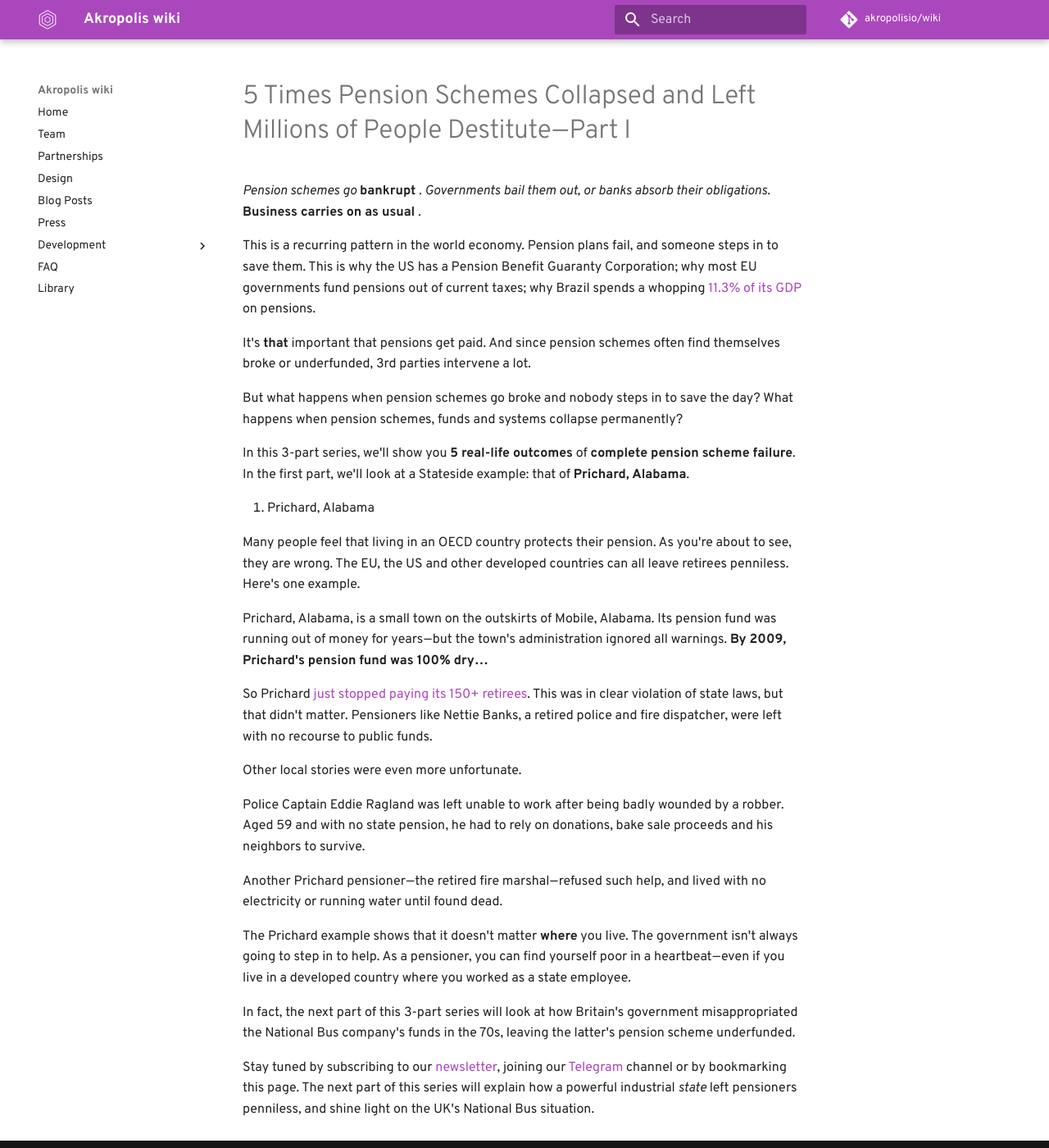
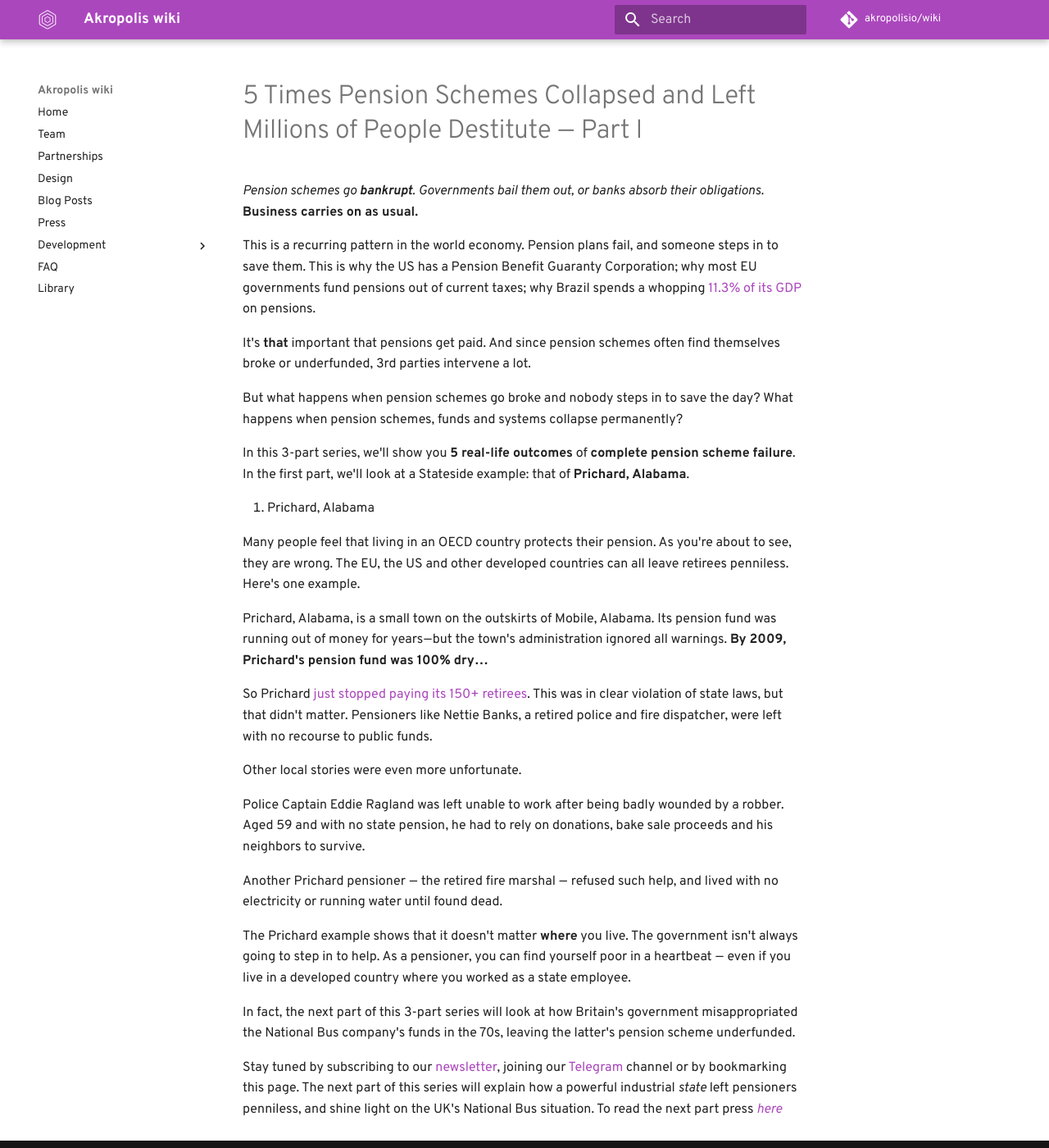
Before and after one commit to kaonone/wiki, an MkDocs documentation site: the page built from docs/library/2018 5 Times Pension Schemes Collapsed and Left Millions of People Destitute 1.md, in a window 1280 px wide and 1400 px high. Shown: the whole window at 82% size. Built offline with MkDocs 1.6.1 and Material for MkDocs 9.7.7, drawn with Linux system fonts in a browser that asks for light colours; some web fonts are replaced; comment, search, counter and statistics services are not loaded; old or Windows-style settings are respelled for this version of MkDocs.

Commit message:
Links and misprints fix

```diff
--- a/docs/library/2018 5 Times Pension Schemes Collapsed and Left Millions of People Destitute 1.md
+++ b/docs/library/2018 5 Times Pension Schemes Collapsed and Left Millions of People Destitute 1.md
@@ -1,6 +1,6 @@
-# 5 Times Pension Schemes Collapsed and Left Millions of People Destitute — Part I
+# 5 Times Pension Schemes Collapsed and Left Millions of People Destitute  —  Part I
 
-_Pension schemes go_ **bankrupt** _. Governments bail them out, or banks absorb their obligations._ **Business carries on as usual** _._
+_Pension schemes go **bankrupt**._ _Governments bail them out, or banks absorb their obligations._ **Business carries on as usual.**
 
 This is a recurring pattern in the world economy. Pension plans fail, and someone steps in to save them. This is why the US has a Pension Benefit Guaranty Corporation; why most EU governments fund pensions out of current taxes; why Brazil spends a whopping [11.3% of its GDP](https://www.imf.org/external/np/blog/dialogo/120116.pdf) on pensions.
 
@@ -22,10 +22,10 @@
 
 Police Captain Eddie Ragland was left unable to work after being badly wounded by a robber. Aged 59 and with no state pension, he had to rely on donations, bake sale proceeds and his neighbors to survive.
 
-Another Prichard pensioner — the retired fire marshal — refused such help, and lived with no electricity or running water until found dead.
+Another Prichard pensioner  —  the retired fire marshal  —  refused such help, and lived with no electricity or running water until found dead.
 
-The Prichard example shows that it doesn&#39;t matter **where** you live. The government isn&#39;t always going to step in to help. As a pensioner, you can find yourself poor in a heartbeat — even if you live in a developed country where you worked as a state employee.
+The Prichard example shows that it doesn&#39;t matter **where** you live. The government isn&#39;t always going to step in to help. As a pensioner, you can find yourself poor in a heartbeat  —  even if you live in a developed country where you worked as a state employee.
 
 In fact, the next part of this 3-part series will look at how Britain&#39;s government misappropriated the National Bus company&#39;s funds in the 70s, leaving the latter&#39;s pension scheme underfunded.
 
-Stay tuned by subscribing to our [newsletter](https://akropolis.io/), joining our [Telegram](https://t.me/akropolis_official) channel or by bookmarking this page. The next part of this series will explain how a powerful industrial _state_ left pensioners penniless, and shine light on the UK&#39;s National Bus situation.
+Stay tuned by subscribing to our [newsletter](https://akropolis.io/), joining our [Telegram](https://t.me/akropolis_official) channel or by bookmarking this page. The next part of this series will explain how a powerful industrial _state_ left pensioners penniless, and shine light on the UK&#39;s National Bus situation. To read the next part press _[here](https://wiki.akropolis.io/library/2018%205%20Times%20Pension%20Schemes%20Collapsed%20and%20Left%20Millions%20of%20People%20Destitute%202/)_
```
